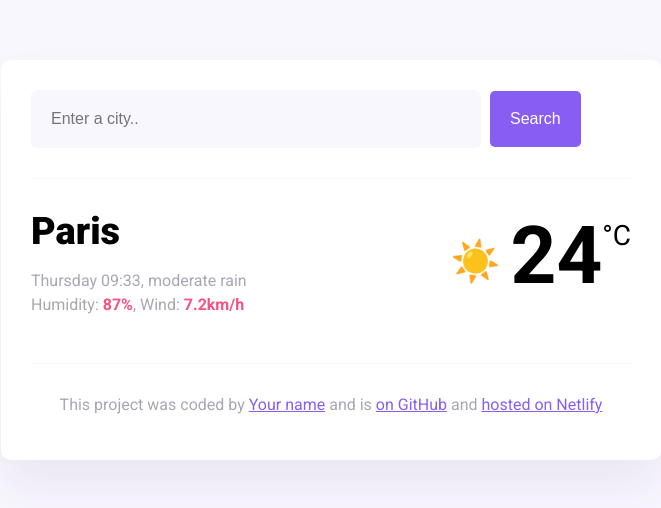
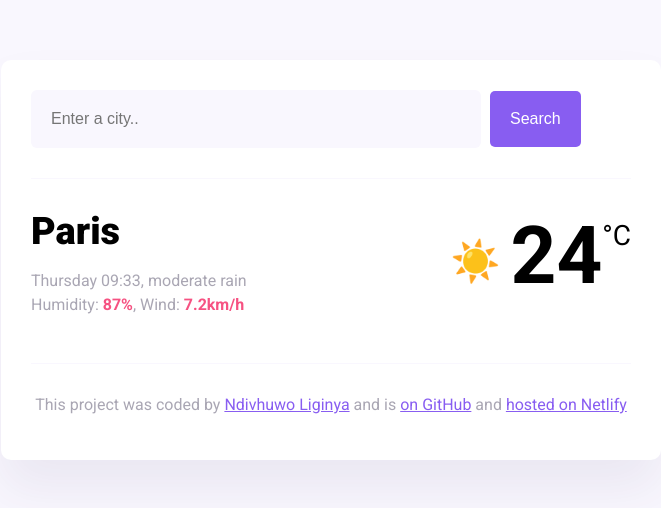
Before and after one commit to NdivhuwoLiginya/my-weather-app, a website built with Parcel: page index.html in a window 1280 px wide. Shown: the whole page, without its empty margins (309-970 px from the left). Built offline with nearby package versions, Linux system fonts and the light colour scheme.

Commit message:
Added my name

```diff
--- a/index.html
+++ b/index.html
@@ -47,7 +47,7 @@
       <footer>
         <p>
           This project was coded by
-          <a href="#" target="_blank">Your name</a> and is
+          <a href="#" target="_blank">Ndivhuwo Liginya</a> and is
           <a href="#" target="_blank"> on GitHub</a> and
           <a href="#" target="_blank">hosted on Netlify</a>
         </p>
```
